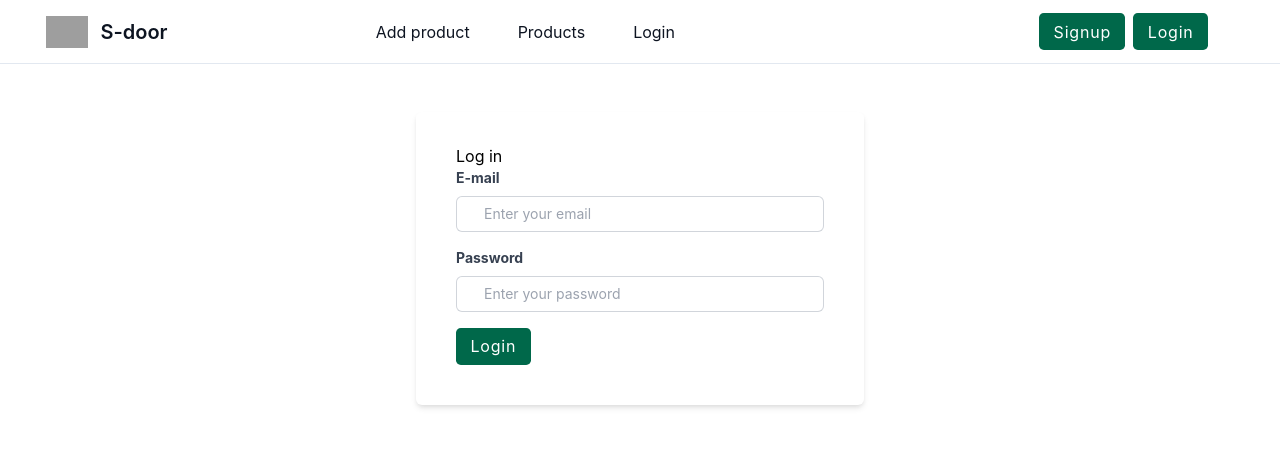
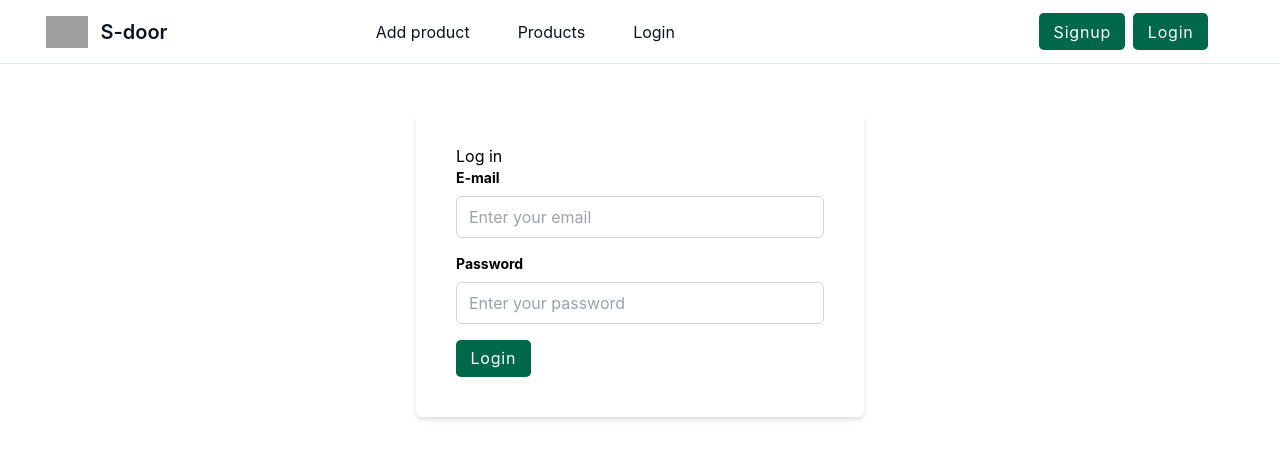
Before and after one commit to niraj-khatri-chhetri/PMS, a React (Create React App) app in the folder client/: page /login in a window 1280 px wide. Shown: the top 458 px of the page. Built offline with nearby package versions, Linux system fonts and the light colour scheme; grey boxes are pictures that could not be loaded; a web font is replaced by a local one.

Commit message:
edit product

```diff
--- a/client/src/App.js
+++ b/client/src/App.js
@@ -19,7 +19,7 @@ function App() {
       <Routes>
         <Route path="/add-product" element={<ProductForm />} />
         <Route path="/products" element={<Products />} />
-        {/* <Route path="/product/:productId" element={<ProductForm />} /> */}
+        <Route path="/product/:productId" element={<ProductForm />} />
         <Route path="/login" element={<LoginForm />} />
         <Route path="/signup" element={<SignupForm />} />
       </Routes>
--- a/client/src/components/Button/index.js
+++ b/client/src/components/Button/index.js
@@ -19,9 +19,9 @@ const StyledButton = styled.button`
   }
 `;
 
-const Index = ({ text, loading, className, onClick }) => {
+const Index = ({ text, loading, className, onClick, type = null }) => {
   return (
-    <StyledButton className={className} type="submit" onClick={onClick}>
+    <StyledButton className={className} type={type} onClick={onClick}>
       {loading ? 'Loading...' : text}
     </StyledButton>
   );
--- a/client/src/components/Cards/index.js
+++ b/client/src/components/Cards/index.js
@@ -28,11 +28,11 @@ const Image = styled.img`
 
 const Title = styled.h5`
   font-size: 1.25rem;
-  font-weight: 600; /
-  line-height: 1.5; /* Equivalent of tracking-tight */
-  color: #1f2937; /* Equivalent of text-gray-900 */
+  font-weight: 600;
+  line-height: 1.5;
+  color: #1f2937;
   @media (prefers-color-scheme: dark) {
-    color: #fff; /* Equivalent of dark:text-white */
+    color: #fff;
   }
 `;
 
--- a/client/src/components/Input/index.js
+++ b/client/src/components/Input/index.js
@@ -11,9 +11,10 @@ const StyledLabel = styled.div`
   display: block;
   width: 100%;
   --tw-text-opacity: 1;
-  color: rgb(55 65 81
-  font-size: 0.875rem
-  line-height: 1.25rem
+  //color: rgb(55 65 81);
+  font-size: 0.875rem;
+  line-height: 1.25rem;
+
   font-weight: 700;
   margin-bottom: 0.5rem;
   text-align: left;
@@ -37,7 +38,7 @@ const shared = `
 
   &:focus {
     border: 1px solid ${basic.primary.default}; /* focus:border-indigo-500 equivalent */
-    box-shadow: 0 0 0 1px ${basic.primary.default};; /* focus:ring-1 and focus:ring-indigo-500 equivalent */
+    box-shadow: 0 0 0 1px ${basic.primary.default}; /* focus:ring-1 and focus:ring-indigo-500 equivalent */
   }
 
   &.error {
@@ -69,120 +70,120 @@ const Index = ({
 }) => {
   const { handleChange, values, errors, touched, handleBlur } = formik;
 
-  if (type === 'email') {
-    return (
-      <div className="mb-4">
-        <label
-          htmlFor={name}
-          className="block text-gray-700 text-sm font-bold mb-2 text-left"
-        >
-          {label}
-          {isRequired && <span className="text-red-500 ml-1">*</span>}
-        </label>
-        <input
-          id={id}
-          type="email"
-          name={name}
-          autoComplete="off"
-          onChange={handleChange}
-          value={values?.[`${name}`]}
-          placeholder={placeholder}
-          className={`block w-full rounded-md border-0 py-1.5 pl-7 pr-20 text-gray-900 ring-1 ring-inset ring-gray-300 placeholder:text-gray-400 focus:ring-2 focus:ring-inset focus:ring-indigo-600 sm:text-sm sm:leading-6 outline-none
-          `}
-        />
+  // if (type === 'email') {
+  //   return (
+  //     <div className="mb-4">
+  //       <label
+  //         htmlFor={name}
+  //         className="block text-gray-700 text-sm font-bold mb-2 text-left"
+  //       >
+  //         {label}
+  //         {isRequired && <span className="text-red-500 ml-1">*</span>}
+  //       </label>
+  //       <input
+  //         id={id}
+  //         type="email"
+  //         name={name}
+  //         autoComplete="off"
+  //         onChange={handleChange}
+  //         value={values?.[`${name}`]}
+  //         placeholder={placeholder}
+  //         className={`block w-full rounded-md border-0 py-1.5 pl-7 pr-20 text-gray-900 ring-1 ring-inset ring-gray-300 placeholder:text-gray-400 focus:ring-2 focus:ring-inset focus:ring-indigo-600 sm:text-sm sm:leading-6 outline-none
+  //         `}
+  //       />
 
-        {errors[`${name}`] && (
-          <p className="text-red-500 text-sm mt-1 text-left">
-            {errors[`${name}`]}
-          </p>
-        )}
-      </div>
-    );
-  }
+  //       {errors[`${name}`] && (
+  //         <p className="text-red-500 text-sm mt-1 text-left">
+  //           {errors[`${name}`]}
+  //         </p>
+  //       )}
+  //     </div>
+  //   );
+  // }
 
-  if (type === 'password') {
-    return (
-      <div className="mb-4">
-        <label
-          htmlFor={name}
-          className="block text-gray-700 text-sm font-bold mb-2 text-left"
-        >
-          {label}
-          {isRequired && <span className="text-red-500 ml-1">*</span>}
-        </label>
+  // if (type === 'password') {
+  //   return (
+  //     <div className="mb-4">
+  //       <label
+  //         htmlFor={name}
+  //         className="block text-gray-700 text-sm font-bold mb-2 text-left"
+  //       >
+  //         {label}
+  //         {isRequired && <span className="text-red-500 ml-1">*</span>}
+  //       </label>
 
-        <input
-          id={id}
-          type="password"
-          name={name}
-          autoComplete="off"
-          placeholder={placeholder}
-          onChange={handleChange}
-          value={values?.[`${name}`]}
-          className={
-            'block w-full rounded-md border-0 py-1.5 pl-7 pr-20 text-gray-900 ring-1 ring-inset ring-gray-300 placeholder:text-gray-400 focus:ring-2 focus:ring-inset  focus:ring-indigo-500 sm:text-sm sm:leading-6 outline-none'
-          }
-        />
-        {errors[`${name}`] && (
-          <p className="text-red-500 text-sm mt-1 text-left">
-            {errors[`${name}`]}
-          </p>
-        )}
-      </div>
-    );
-  }
+  //       <input
+  //         id={id}
+  //         type="password"
+  //         name={name}
+  //         autoComplete="off"
+  //         placeholder={placeholder}
+  //         onChange={handleChange}
+  //         value={values?.[`${name}`]}
+  //         className={
+  //           'block w-full rounded-md border-0 py-1.5 pl-7 pr-20 text-gray-900 ring-1 ring-inset ring-gray-300 placeholder:text-gray-400 focus:ring-2 focus:ring-inset  focus:ring-indigo-500 sm:text-sm sm:leading-6 outline-none'
+  //         }
+  //       />
+  //       {errors[`${name}`] && (
+  //         <p className="text-red-500 text-sm mt-1 text-left">
+  //           {errors[`${name}`]}
+  //         </p>
+  //       )}
+  //     </div>
+  //   );
+  // }
 
-  if (type === 'text') {
-    return (
-      <BaseInput>
-        <StyledLabel htmlFor={name}>
-          {label}
-          {isRequired && <span className="text-red-500 ml-1">*</span>}
-        </StyledLabel>
+  // if (type === 'text') {
+  //   return (
+  //     <BaseInput>
+  //       <StyledLabel htmlFor={name}>
+  //         {label}
+  //         {isRequired && <span className="text-red-500 ml-1">*</span>}
+  //       </StyledLabel>
 
-        <StyledInput
-          id={id}
-          type="text"
-          name={name}
-          autoComplete="off"
-          placeholder={placeholder}
-          onChange={handleChange}
-          onBlur={handleBlur}
-          value={values?.[`${name}`]}
-        />
+  //       <StyledInput
+  //         id={id}
+  //         type="text"
+  //         name={name}
+  //         autoComplete="off"
+  //         placeholder={placeholder}
+  //         onChange={handleChange}
+  //         onBlur={handleBlur}
+  //         value={values?.[`${name}`]}
+  //       />
 
-        {errors[name] && touched[name] && (
-          <p className="text-red-500 text-sm mt-1 text-left">{errors[name]}</p>
-        )}
-      </BaseInput>
-    );
-  }
-  if (type === 'number') {
-    return (
-      <div className="mb-4">
-        <StyledLabel htmlFor={name}>
-          {label}
-          {isRequired && <span className="text-red-500 ml-1">*</span>}
-        </StyledLabel>
+  //       {errors[name] && touched[name] && (
+  //         <p className="text-red-500 text-sm mt-1 text-left">{errors[name]}</p>
+  //       )}
+  //     </BaseInput>
+  //   );
+  // }
+  // if (type === 'number') {
+  //   return (
+  //     <div className="mb-4">
+  //       <StyledLabel htmlFor={name}>
+  //         {label}
+  //         {isRequired && <span className="text-red-500 ml-1">*</span>}
+  //       </StyledLabel>
 
-        <StyledInput
-          id={id}
-          type="number"
-          name={name}
-          autoComplete="off"
-          placeholder={placeholder}
-          onChange={handleChange}
-          onBlur={handleBlur}
-          value={values?.[`${name}`]}
-        />
-        {errors[`${name}`] && touched[name] && (
-          <p className="text-red-500 text-sm mt-1 text-left">
-            {errors[`${name}`]}
-          </p>
-        )}
-      </div>
-    );
-  }
+  //       <StyledInput
+  //         id={id}
+  //         type="number"
+  //         name={name}
+  //         autoComplete="off"
+  //         placeholder={placeholder}
+  //         onChange={handleChange}
+  //         onBlur={handleBlur}
+  //         value={values?.[`${name}`]}
+  //       />
+  //       {errors[`${name}`] && touched[name] && (
+  //         <p className="text-red-500 text-sm mt-1 text-left">
+  //           {errors[`${name}`]}
+  //         </p>
+  //       )}
+  //     </div>
+  //   );
+  // }
 
   if (type === 'textarea') {
     return (
@@ -198,7 +199,7 @@ const Index = ({
         <StyledArea
           id={id}
           name={name}
-          value={values[`name`]}
+          value={values[`${name}`]}
           rows="5"
           cols="50"
           placeholder={placeholder}
@@ -257,6 +258,30 @@ const Index = ({
       </div>
     );
   }
+
+  return (
+    <BaseInput>
+      <StyledLabel htmlFor={name}>
+        {label}
+        {isRequired && <span className="text-red-500 ml-1">*</span>}
+      </StyledLabel>
+
+      <StyledInput
+        id={id}
+        type={type}
+        name={name}
+        autoComplete="off"
+        placeholder={placeholder}
+        onChange={handleChange}
+        onBlur={handleBlur}
+        value={values?.[`${name}`]}
+      />
+
+      {errors[name] && touched[name] && (
+        <p className="text-red-500 text-sm mt-1 text-left">{errors[name]}</p>
+      )}
+    </BaseInput>
+  );
 };
 
 export default Index;
--- a/client/src/pages/ProductForm/CreateUpdate.js
+++ b/client/src/pages/ProductForm/CreateUpdate.js
@@ -54,7 +54,7 @@ const CreateUpdate = ({ formData = null }) => {
           onChange={handleFileChange}
           formik={formik}
         />
-        <Button text="Create" loading={loading} />
+        <Button text="Create" type="submit" loading={loading} />
       </form>
     </div>
   );
--- a/client/src/pages/ProductForm/useProduct.js
+++ b/client/src/pages/ProductForm/useProduct.js
@@ -41,7 +41,6 @@ export const useProduct = (formData) => {
     }),
   });
 
-  console.log('formik values', formik.values);
   return {
     formik,
     productState,
--- a/client/src/pages/Products/index.js
+++ b/client/src/pages/Products/index.js
@@ -16,7 +16,6 @@ const GridContainer = styled.div`
   max-width: 100%;
   grid-template-columns: repeat(1, minmax(0, 1fr));
   gap: 1.5rem;
-  margin: auto;
 
   @media (min-width: 768px) {
     grid-template-columns: repeat(12, minmax(0, 1fr));
--- a/client/src/store/store.js
+++ b/client/src/store/store.js
@@ -4,7 +4,7 @@ import signupReducer from './Signup/signupSlice';
 import productReducer from './Product/productSlice';
 
 import { signup, login } from './Signup/actions';
-import { create, fetchProducts } from './Product/actions';
+import { create, fetchProducts, fetchProduct } from './Product/actions';
 
 const store = configureStore({
   reducer: {
@@ -13,5 +13,5 @@ const store = configureStore({
   },
 });
 
-export { signup, login, create, fetchProducts };
+export { signup, login, create, fetchProducts, fetchProduct };
 export default store;
```
Also changed, not shown: client/src/pages/ProductForm/index.js (+9 -18 lines), client/src/store/Product/actions.js (+20 -23 lines), client/src/store/Product/productSlice.js (+19 -3 lines).
